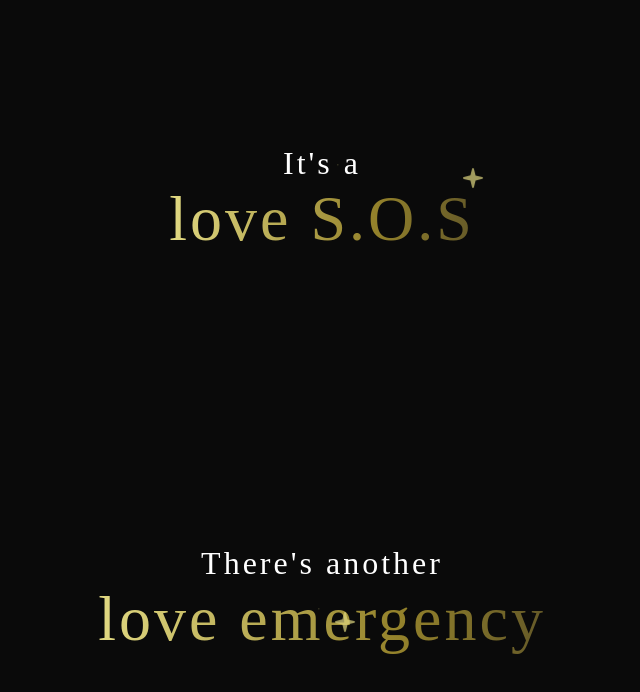
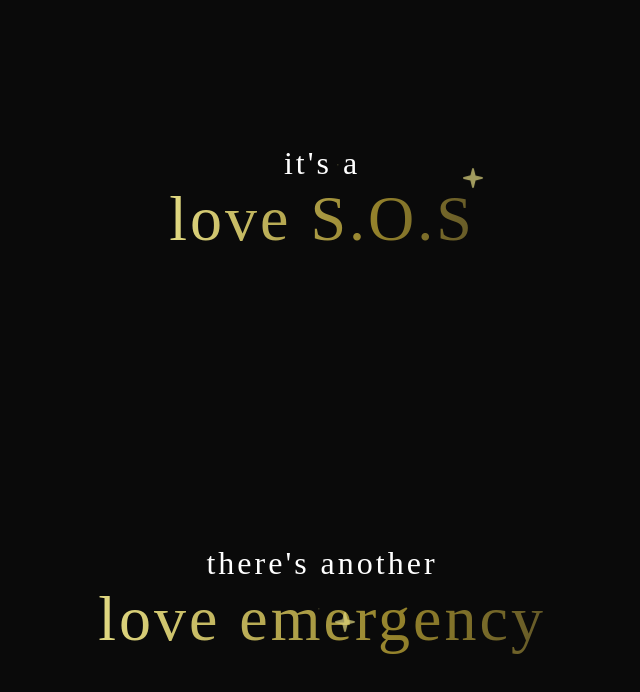
Before and after one commit to Blackadder331/Star-Man-Text, a plain HTML site: page index.html in a window 1280 px wide. Shown: the whole page, without its empty margins (318-958 px from the left). Drawn offline with Linux system fonts and the light colour scheme; a web font is replaced by a local one.

Commit message:
type styling

```diff
--- a/index.html
+++ b/index.html
@@ -14,7 +14,7 @@
 
 
 
-        <h1>It's a <br>
+        <h1>it's a <br>
             <span class="magic">
                 <!-- Stars-->
                 <span class="magic-star">
@@ -37,7 +37,7 @@
         </h1>
 
 
-        <h1>There's another <br>
+        <h1>there's another <br>
             <span class="magic">
                 <!-- Stars-->
                 <span class="magic-star">
```
